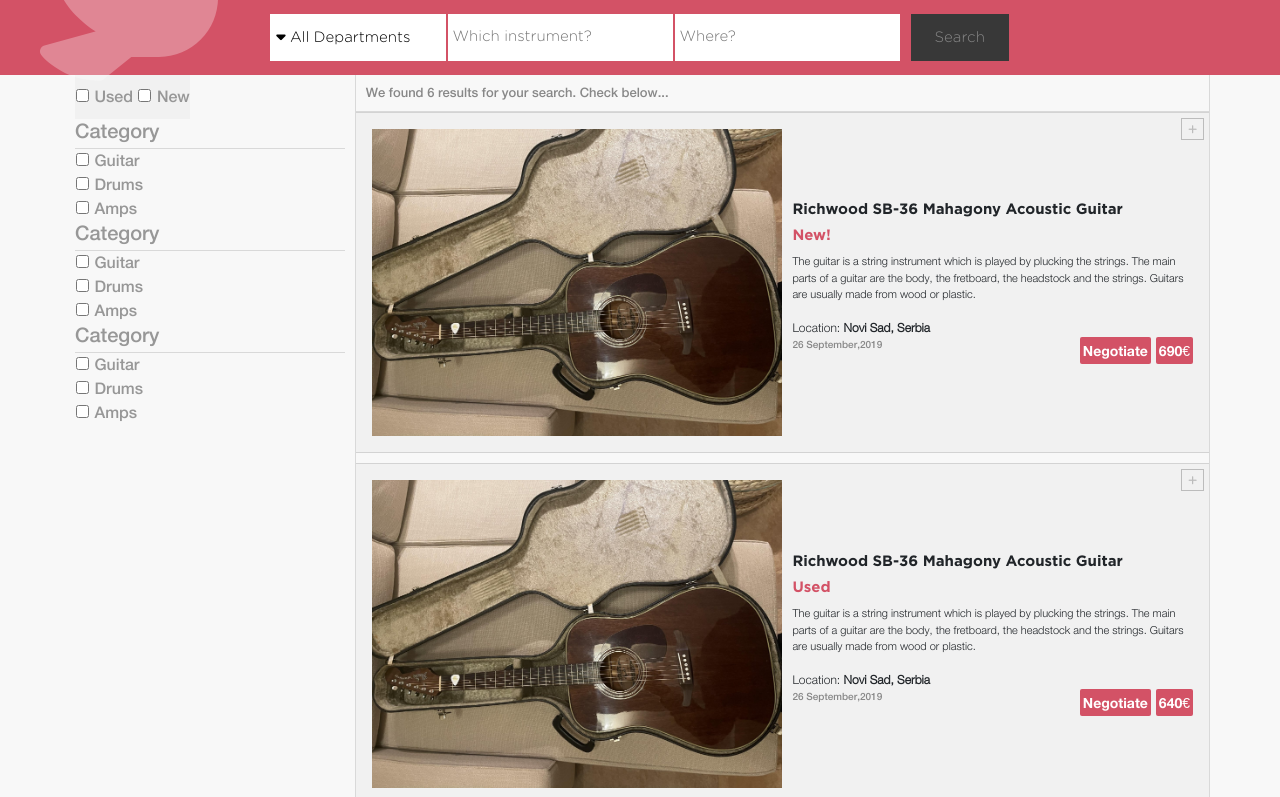
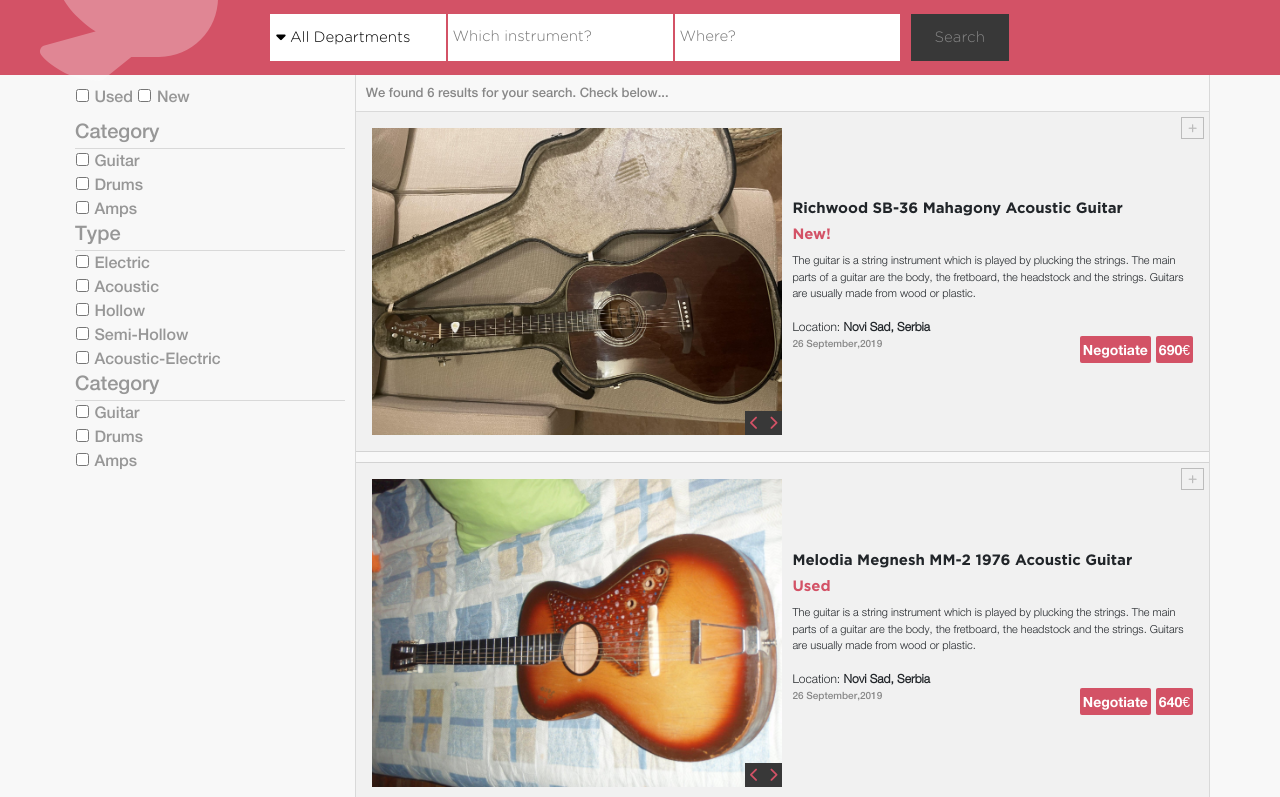
Before and after one commit to Mandeln/GOLUB, a website: page index1.html in a window 1280 px wide. Shown: the part 155-952 px from the top of the page. Drawn offline with nearby package versions, Linux system fonts and the light colour scheme.

Commit message:
add fix captions

```diff
--- a/css/style.css
+++ b/css/style.css
@@ -441,6 +441,14 @@
     align-items: center;
   }
 
+  .srch-img {
+    position: relative;
+  }
+
+  .srch-img i {
+    padding: 5px;
+  }
+
   .second-nav-holder {
     justify-content: left;
     padding-top: 40px;
@@ -471,7 +479,6 @@
   .firstest-card {
     padding-top: 10px;
     padding-bottom: 10px;
-    background-color: #8888880f;
   }
 
   .search-container > aside > article > h5 {
@@ -504,6 +511,14 @@
   .small img {
     max-width: 100%;
     min-height: 100%;
+  }
+
+  .caption {
+    position: absolute;
+    bottom:0;
+    right:0;
+    background-color: #383838;
+    color: #d35266;
   }
 
   .srch-text {
@@ -560,6 +575,10 @@
     margin-bottom: 10px;
   }
 
+  .small:first-of-type {
+    border-top: none !important;
+  }
+
   .srch-card-holder > article {
     background-color: #8888880f;
   }
--- a/index1.html
+++ b/index1.html
@@ -30,7 +30,7 @@
               <button type="button"><strong class="mb-1"><i class="fas fa-caret-down"></i></strong> All Departments</button>
               <input type="search" placeholder="Which instrument?">
               <input type="search" placeholder="Where?">
-              <button type="button" class="srch-button text-center px-4"><a href="index1.html">Search</a></button>
+              <button type="button" class="srch-button text-center px-4"><a href="./index1.html">Search</a></button>
             </div>
           </div>
           </section>
@@ -57,14 +57,18 @@
         </form>
       </article>
       <article class="card">
-        <h5>Category</h5>
+        <h5>Type</h5>
         <form action="#">
           <input type="checkbox" id="Guitar" name="Guitar" value="Guitar">
-          <label for="new">Guitar</label></br>
+          <label for="new">Electric</label></br>
           <input type="checkbox" id="Drums" name="Drums" value="Drums">
-          <label for="new">Drums</label></br>
+          <label for="new">Acoustic</label></br>
           <input type="checkbox" id="Amps" name="Amps" value="Amps">
-          <label for="new">Amps</label></br>
+          <label for="new">Hollow</label></br>
+          <input type="checkbox" id="Amps" name="Amps" value="Amps">
+          <label for="new">Semi-Hollow</label></br>
+          <input type="checkbox" id="Amps" name="Amps" value="Amps">
+          <label for="new">Acoustic-Electric</label></br>
         </form>
       </article>
       <article class="card">
@@ -83,7 +87,7 @@
         <section class="srch-results py-2 d-inline-block w-100">We found 6 results for your search. Check below...</section>
         <section class="srch-card-holder">
           <article class="small card d-flex flex-column flex-md-row flex-nowrap px-3 py-3">
-            <div class="srch-img w-50"><img src="/css/assets/stuff/2.jpeg" alt="picture"></div>
+            <div class="srch-img w-50"><img src="./css/assets/stuff/2.jpeg" alt="picture"><span class="caption"><i class="fas fa-chevron-left"></i><i class="fas fa-chevron-right"></i></span></div>
             <div class="srch-text w-50">
               <div class="srch-holder1 d-flex flex-row flex-nowrap"><h5>Richwood SB-36 Mahagony Acoustic Guitar <a href="#"><i class="fas fa-plus d-lg-block d-none"></i></a></h5></div>
               <h5 class="notice">New!</h5>
@@ -99,9 +103,9 @@
             </div>
           </article>
           <article class="small card d-flex flex-column flex-md-row flex-nowrap px-3 py-3">
-            <div class="srch-img w-50"><img src="/css/assets/stuff/2.jpeg" alt="picture"></div>
+            <div class="srch-img w-50"><img src="./css/assets/stuff/6.jfif" alt="picture"><span class="caption"><i class="fas fa-chevron-left"></i><i class="fas fa-chevron-right"></i></span></div>
             <div class="srch-text w-50">
-              <h5>Richwood SB-36 Mahagony Acoustic Guitar</h5>
+              <h5>Melodia Megnesh MM-2 1976 Acoustic Guitar</h5>
               <a href="#"><i class="fas fa-plus d-lg-block d-none"></i></a>
               <h5 class="notice">Used</h5>
               <p>The guitar is a string instrument which is played by plucking the strings. The main parts of a guitar are the body, the fretboard, the headstock and the strings. Guitars are usually made from wood or plastic.</p>
@@ -116,9 +120,9 @@
             </div>
           </article>
           <article class="small card d-flex flex-column flex-md-row flex-nowrap px-3 py-3">
-            <div class="srch-img w-50"><img src="/css/assets/stuff/2.jpeg" alt="picture"></div>
+            <div class="srch-img w-50"><img src="./css/assets/stuff/7.jpg" alt="picture"><span class="caption"><i class="fas fa-chevron-left"></i><i class="fas fa-chevron-right"></i></span></div>
             <div class="srch-text w-50">
-              <h5>Richwood SB-36 Mahagony Acoustic Guitar</h5>
+              <h5>Sanchez Hand-Made Indian-Mahagony Alder-Neck Acoustic Guitar</h5>
               <a href="#"><i class="fas fa-plus d-lg-block d-none"></i></a>
               <h5 class="notice">Used</h5>
               <p>The guitar is a string instrument which is played by plucking the strings. The main parts of a guitar are the body, the fretboard, the headstock and the strings. Guitars are usually made from wood or plastic.</p>
@@ -133,7 +137,7 @@
             </div>
           </article>
           <article class="small card d-flex flex-column flex-md-row flex-nowrap px-3 py-3">
-            <div class="srch-img w-50"><img src="/css/assets/stuff/2.jpeg" alt="picture"></div>
+            <div class="srch-img w-50"><img src="./css/assets/stuff/8.jpg" alt="picture"><span class="caption"><i class="fas fa-chevron-left"></i><i class="fas fa-chevron-right"></i></span></div>
             <div class="srch-text w-50">
               <h5>Richwood SB-36 Mahagony Acoustic Guitar</h5>
               <a href="#"><i class="fas fa-plus d-lg-block d-none"></i></a>
@@ -150,7 +154,7 @@
             </div>
           </article>
           <article class="small card d-flex flex-column flex-md-row flex-nowrap px-3 py-3">
-            <div class="srch-img w-50"><img src="/css/assets/stuff/2.jpeg" alt="picture"></div>
+            <div class="srch-img w-50"><img src="./css/assets/stuff/9.jpg" alt="picture"><span class="caption"><i class="fas fa-chevron-left"></i><i class="fas fa-chevron-right"></i></span></div>
             <div class="srch-text w-50">
               <h5>Richwood SB-36 Mahagony Acoustic Guitar</h5>
               <a href="#"><i class="fas fa-plus d-lg-block d-none"></i></a>
@@ -167,7 +171,7 @@
             </div>
           </article>
           <article class="small card d-flex flex-column flex-md-row flex-nowrap px-3 py-3">
-            <div class="srch-img w-50"><img src="/css/assets/stuff/2.jpeg" alt="picture"></div>
+            <div class="srch-img w-50"><img src="./css/assets/stuff/2.jpeg" alt="picture"><span class="caption"><i class="fas fa-chevron-left"></i><i class="fas fa-chevron-right"></i></span></div>
             <div class="srch-text w-50">
               <h5>Richwood SB-36 Mahagony Acoustic Guitar</h5>
               <a href="#"><i class="fas fa-plus d-lg-block d-none"></i></a>
```
Also changed, not shown: index.html (+2 -2 lines), css/assets/stuff/6.jfif (added), css/assets/stuff/7.jpg (added), css/assets/stuff/8.jpg (added), css/assets/stuff/9.jpg (added).
